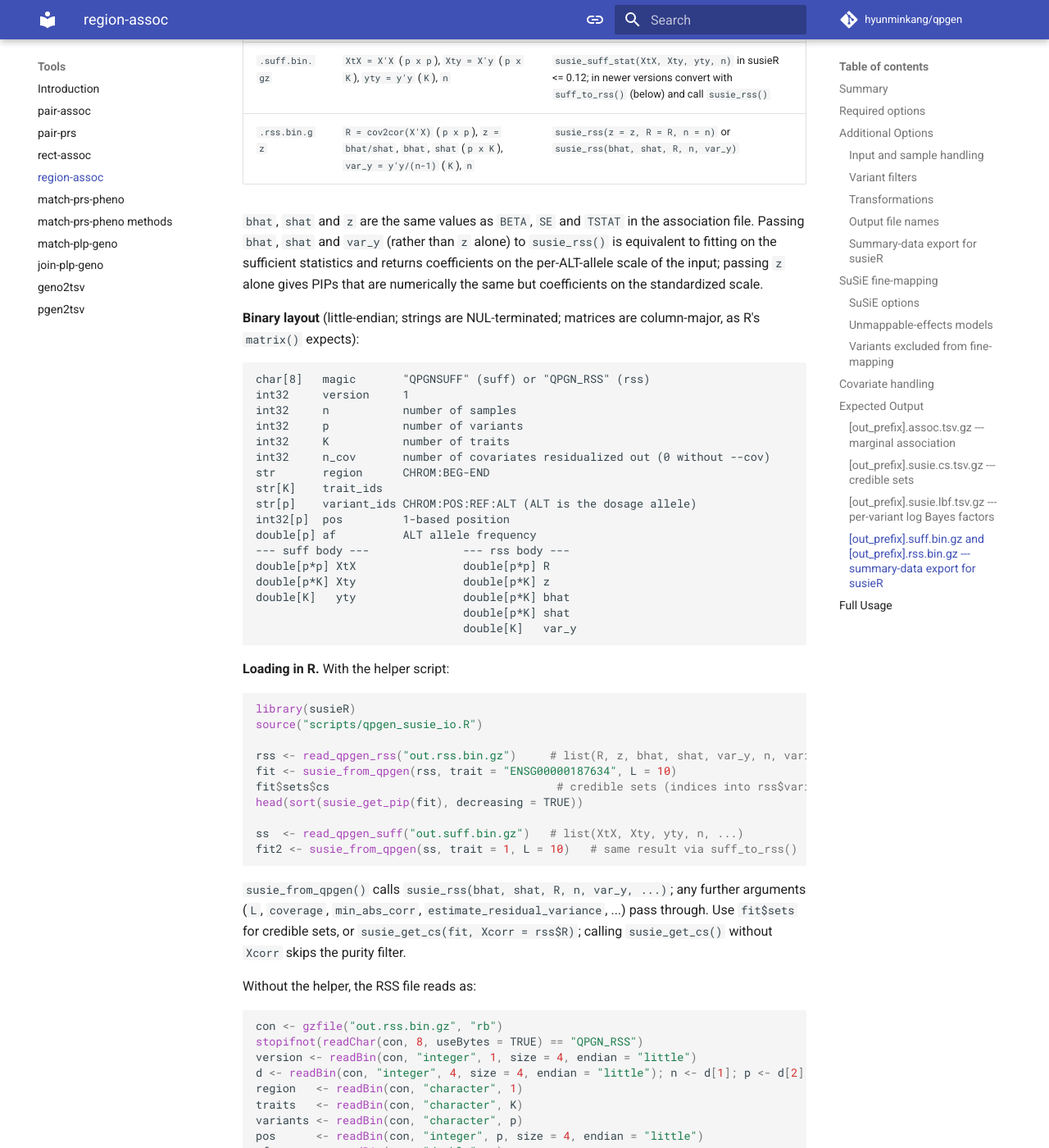
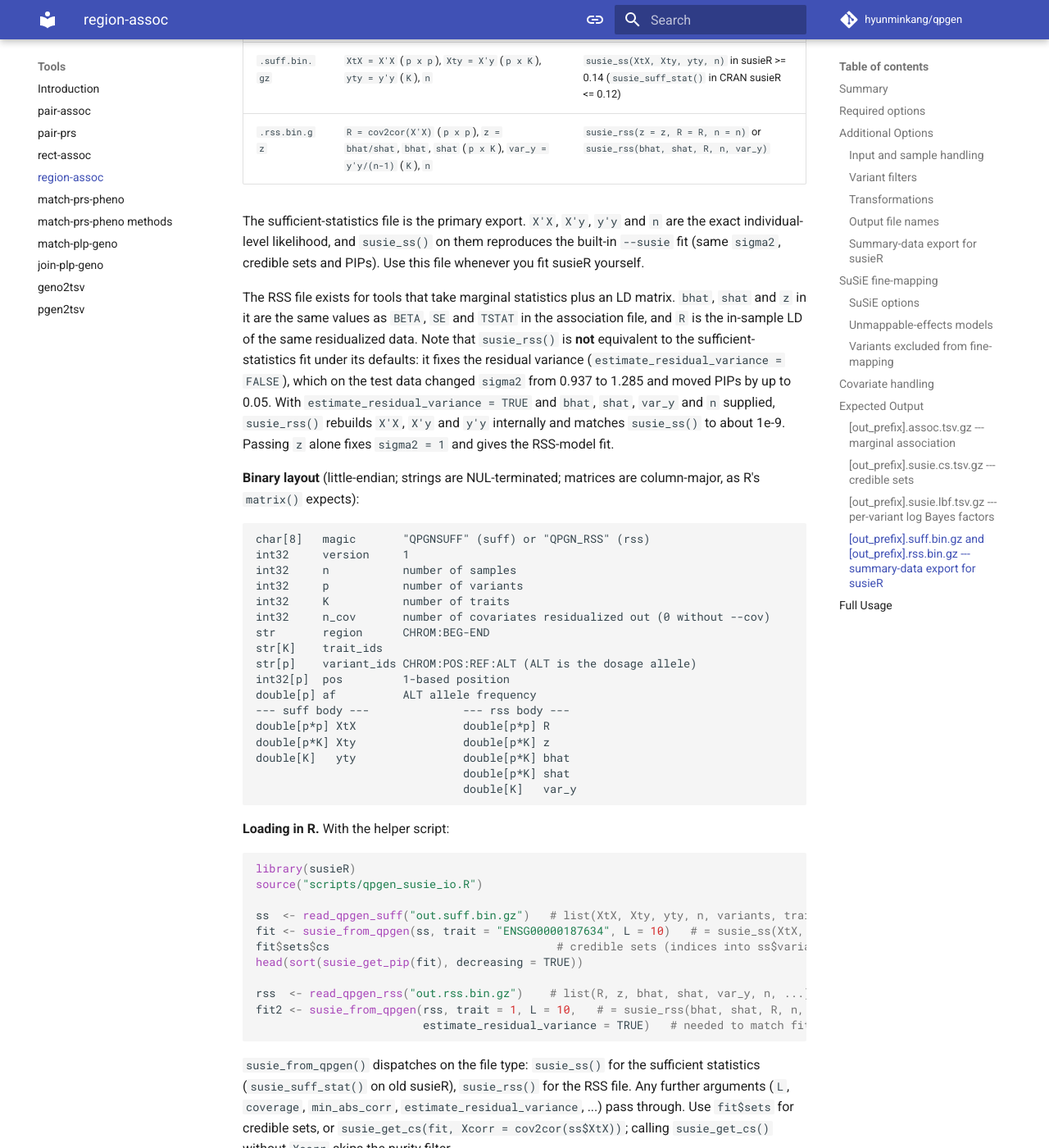
Before and after one commit to hyunminkang/qpgen, an MkDocs documentation site: the page built from docs/tools/region_assoc.md, in a window 1280 px wide and 1400 px high, scrolled down 7911 px. Shown: the whole window at 82% size. Built offline with MkDocs 1.6.1 and Material for MkDocs 9.7.7, drawn with Linux system fonts in a browser that asks for light colours; comment, search, counter and statistics services are not loaded; some of the changed text lies outside the part shown.

Commit message:
Modified susie R script to call susie_ss for sufficient statistics

````diff
--- a/docs/tools/region_assoc.md
+++ b/docs/tools/region_assoc.md
@@ -241,14 +241,21 @@ the covariate-residualized, mean-centered phenotype (one column per trait, `K` t
 
 | File | Contents | susieR entry point |
 |---|---|---|
-| `.suff.bin.gz` | `XtX = X'X` (`p x p`), `Xty = X'y` (`p x K`), `yty = y'y` (`K`), `n` | `susie_suff_stat(XtX, Xty, yty, n)` in susieR <= 0.12; in newer versions convert with `suff_to_rss()` (below) and call `susie_rss()` |
+| `.suff.bin.gz` | `XtX = X'X` (`p x p`), `Xty = X'y` (`p x K`), `yty = y'y` (`K`), `n` | `susie_ss(XtX, Xty, yty, n)` in susieR >= 0.14 (`susie_suff_stat()` in CRAN susieR <= 0.12) |
 | `.rss.bin.gz` | `R = cov2cor(X'X)` (`p x p`), `z = bhat/shat`, `bhat`, `shat` (`p x K`), `var_y = y'y/(n-1)` (`K`), `n` | `susie_rss(z = z, R = R, n = n)` or `susie_rss(bhat, shat, R, n, var_y)` |
 
-`bhat`, `shat` and `z` are the same values as `BETA`, `SE` and `TSTAT` in the association file.
-Passing `bhat`, `shat` and `var_y` (rather than `z` alone) to `susie_rss()` is equivalent to
-fitting on the sufficient statistics and returns coefficients on the per-ALT-allele scale of the
-input; passing `z` alone gives PIPs that are numerically the same but coefficients on the
-standardized scale.
+The sufficient-statistics file is the primary export. `X'X`, `X'y`, `y'y` and `n` are the exact
+individual-level likelihood, and `susie_ss()` on them reproduces the built-in `--susie` fit
+(same `sigma2`, credible sets and PIPs). Use this file whenever you fit susieR yourself.
+
+The RSS file exists for tools that take marginal statistics plus an LD matrix. `bhat`, `shat` and
+`z` in it are the same values as `BETA`, `SE` and `TSTAT` in the association file, and `R` is the
+in-sample LD of the same residualized data. Note that `susie_rss()` is **not** equivalent to the
+sufficient-statistics fit under its defaults: it fixes the residual variance
+(`estimate_residual_variance = FALSE`), which on the test data changed `sigma2` from 0.937 to
+1.285 and moved PIPs by up to 0.05. With `estimate_residual_variance = TRUE` and `bhat`, `shat`,
+`var_y` and `n` supplied, `susie_rss()` rebuilds `X'X`, `X'y` and `y'y` internally and matches
+`susie_ss()` to about 1e-9. Passing `z` alone fixes `sigma2 = 1` and gives the RSS-model fit.
 
 **Binary layout** (little-endian; strings are NUL-terminated; matrices are column-major, as R's
 `matrix()` expects):
@@ -279,19 +286,21 @@ double[K]   yty                double[p*K] bhat
 library(susieR)
 source("scripts/qpgen_susie_io.R")
 
-rss <- read_qpgen_rss("out.rss.bin.gz")     # list(R, z, bhat, shat, var_y, n, variants, traits, af, ...)
-fit <- susie_from_qpgen(rss, trait = "ENSG00000187634", L = 10)
-fit$sets$cs                                  # credible sets (indices into rss$variants)
+ss  <- read_qpgen_suff("out.suff.bin.gz")   # list(XtX, Xty, yty, n, variants, traits, af, ...)
+fit <- susie_from_qpgen(ss, trait = "ENSG00000187634", L = 10)   # = susie_ss(XtX, Xty, yty, n, L = 10)
+fit$sets$cs                                  # credible sets (indices into ss$variants)
 head(sort(susie_get_pip(fit), decreasing = TRUE))
 
-ss  <- read_qpgen_suff("out.suff.bin.gz")   # list(XtX, Xty, yty, n, ...)
-fit2 <- susie_from_qpgen(ss, trait = 1, L = 10)   # same result via suff_to_rss()
+rss  <- read_qpgen_rss("out.rss.bin.gz")    # list(R, z, bhat, shat, var_y, n, ...)
+fit2 <- susie_from_qpgen(rss, trait = 1, L = 10,   # = susie_rss(bhat, shat, R, n, var_y, ...)
+                         estimate_residual_variance = TRUE)   # needed to match fit
 ```
 
-`susie_from_qpgen()` calls `susie_rss(bhat, shat, R, n, var_y, ...)`; any further arguments
+`susie_from_qpgen()` dispatches on the file type: `susie_ss()` for the sufficient statistics
+(`susie_suff_stat()` on old susieR), `susie_rss()` for the RSS file. Any further arguments
 (`L`, `coverage`, `min_abs_corr`, `estimate_residual_variance`, ...) pass through. Use
-`fit$sets` for credible sets, or `susie_get_cs(fit, Xcorr = rss$R)`; calling `susie_get_cs()`
-without `Xcorr` skips the purity filter.
+`fit$sets` for credible sets, or `susie_get_cs(fit, Xcorr = cov2cor(ss$XtX))`; calling
+`susie_get_cs()` without `Xcorr` skips the purity filter.
 
 Without the helper, the RSS file reads as:
 
@@ -315,7 +324,7 @@ fit <- susie_rss(bhat = bhat[, 1], shat = shat[, 1], R = R, n = n, var_y = var_y
 ```
 
 The `.suff.bin.gz` file has the same header followed by `XtX` (`p*p` doubles), `Xty` (`p*K`)
-and `yty` (`K`). Python users can read the same layout with `gzip.open()` and
+and `yty` (`K`), to be passed as `susie_ss(XtX, Xty[, 1], yty[1], n, L = 10)`. Python users can read the same layout with `gzip.open()` and
 `numpy.frombuffer(..., dtype="<f8").reshape((p, p), order="F")`.
 
 !!! note
````
Also changed, not shown: 2 other files.
